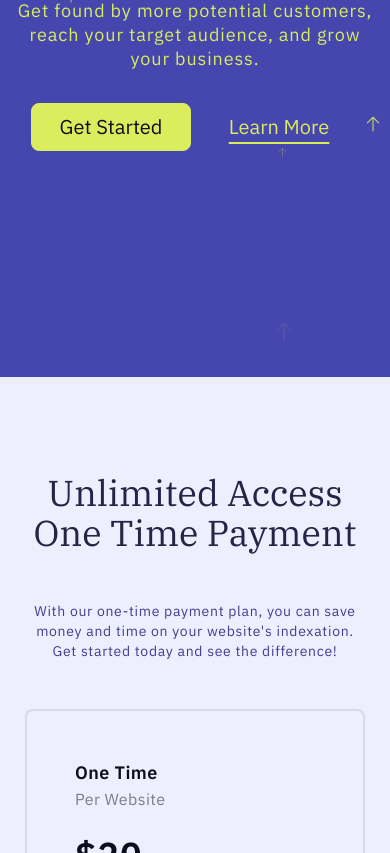
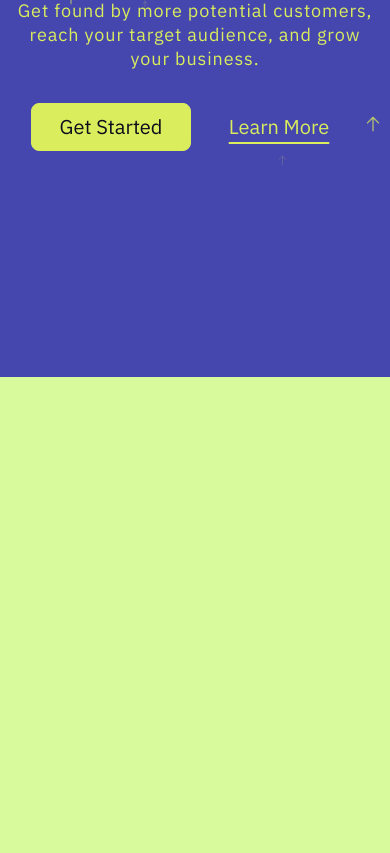
Before and after one commit to okanay/ga-backend-oa-client, a React (Vite) app: page / in a window 390 px wide. Shown: the part 531-1384 px from the top of the page. Built offline with nearby package versions, Linux system fonts and the light colour scheme.

Commit message:
pricing - 7

```diff
--- a/src/components/main/price-section/index.tsx
+++ b/src/components/main/price-section/index.tsx
@@ -9,22 +9,22 @@ export const PriceSection = () => {
     target: sectionRef,
   });
 
-  // black circle animation on scroll
+  // card animation on scroll
+  // prettier-ignore
+  const opacity = useTransform(scrollYProgress, [0, 0.73, 0.9], [0, 0.9, 1]);
+  const clipTop = useTransform(scrollYProgress, [0, 0.62, 1], [100, 100, 0]);
+  const clipTemplate = useMotionTemplate`inset(0% 0% ${clipTop}% 0%)`;
+
+  // circle animation on scroll
   // prettier-ignore
   const radius = useTransform(scrollYProgress, [0, 0.2, 0.9], ["0%", "0%", "50%"]);
   const scale = useTransform(scrollYProgress, [0, 0.2, 0.9], [1, 1, 1.2]);
   const y = useTransform(scrollYProgress, [0, 0.9], ["-200%", "0%"]);
 
-  // card animation on scroll
-  // prettier-ignore
-  const opacity = useTransform(scrollYProgress, [0, 0.73, 0.9], [0, 0.9, 1]);
-  const clipTop = useTransform(scrollYProgress, [0, 0.55, 1], [100, 100, 0]);
-  const clipTemplate = useMotionTemplate`inset(0% 0% ${clipTop}% 0%)`;
-
   return (
     <section
       ref={sectionRef}
-      className={"relative h-full max-h-[1000px] bg-flower-50 py-24"}
+      className={"relative h-fit overflow-hidden bg-flower-50 py-24"}
     >
       <div className={"flex flex-col items-center justify-center space-y-12"}>
         {/*About Price*/}
@@ -33,10 +33,10 @@ export const PriceSection = () => {
             "flex w-full flex-col items-center justify-center space-y-12 text-center"
           }
         >
-          <h4 className="text-balance text-center font-plexSansSerif text-4xl text-secondary-950 sm:text-6xl sm:leading-[3.75rem] lg:max-w-[680px] lg:text-7xl lg:leading-[4.75rem]">
+          <h4 className="text-balance text-center font-plexSansSerif text-4xl text-secondary-950 sm:text-6xl sm:leading-[3.75rem] lg:max-w-[42.5rem] lg:text-7xl lg:leading-[4.75rem]">
             Unlimited Access One Time Payment
           </h4>
-          <h5 className="text-balance text-center text-sm tracking-wider text-secondary-800 sm:text-xl sm:leading-[1.4rem] lg:max-w-[880px] lg:text-2xl lg:leading-[1.85rem]">
+          <h5 className="text-balance text-center text-sm tracking-wider text-secondary-800 sm:text-xl sm:leading-[1.4rem] lg:max-w-[55rem] lg:text-2xl lg:leading-[1.85rem]">
             With our one-time payment plan, you can save money and time on your
             website's indexation. Get started today and see the difference!
           </h5>
@@ -44,7 +44,7 @@ export const PriceSection = () => {
 
         {/*Card*/}
         <m.div
-          className={`relative z-30 h-[480px] w-[340px] space-y-6 rounded-lg
+          className={`relative z-30 h-[30rem] w-[22rem] space-y-6 rounded-lg
           border-2 border-secondary-950/10 bg-flower-50 px-12 py-12
           shadow shadow-flower-950/10 sm:border-secondary-700`}
           style={{
@@ -84,7 +84,7 @@ export const PriceSection = () => {
 
             {/*Card Button*/}
             <div className="w-full">
-              <button className="h-[60px] w-full rounded-lg border border-secondary-950/10 bg-secondary-700 text-xl tracking-widest text-flower-50">
+              <button className="h-[3.75rem] w-full rounded-lg border border-secondary-950/10 bg-secondary-700 text-xl tracking-widest text-flower-50">
                 Start Now
               </button>
             </div>
@@ -93,7 +93,7 @@ export const PriceSection = () => {
       </div>
 
       <m.div
-        className="absolute bottom-0 left-0 z-20 hidden h-[350px] w-full bg-secondary-700 sm:block"
+        className="absolute bottom-0 left-0 z-20 hidden h-[22rem] w-full bg-secondary-700 sm:block"
         style={{
           borderTopLeftRadius: radius,
           borderTopRightRadius: radius,
--- a/src/pages/(main)/page.tsx
+++ b/src/pages/(main)/page.tsx
@@ -14,19 +14,25 @@ export const MainPage = () => {
   return (
     <main>
       <HeroSection />
-      <PriceSection />
 
-      <div ref={sectionsRef} className="h-[2000px] w-[100%]">
-        <div className="sticky top-0 flex w-[100%] overflow-hidden bg-red-400">
+      <div ref={sectionsRef} className="h-[200svh] min-h-[2000px] w-[100%]">
+        <div
+          className={
+            "sticky top-0 h-[50%] w-[100%] overflow-hidden bg-ebony-200"
+          }
+        >
           <m.div
-            className="h-[100%] w-[100%] bg-blue-400"
-            style={{
-              x,
-            }}
-          />
+            className={"flex h-full w-[100%] bg-ebony-300"}
+            style={{ translateX: x }}
+          >
+            <div className={"h-full w-[100%] flex-shrink-0 bg-secondary-700"}>
+              <PriceSection />
+            </div>
+            <div className={"h-full w-[100%] flex-shrink-0 bg-lime-200"} />
+          </m.div>
         </div>
       </div>
-      <div className="h-svh w-[100%] bg-flower-500" />
+      <div className="h-svh w-[100%] bg-ebony-300" />
     </main>
   );
 };
```
